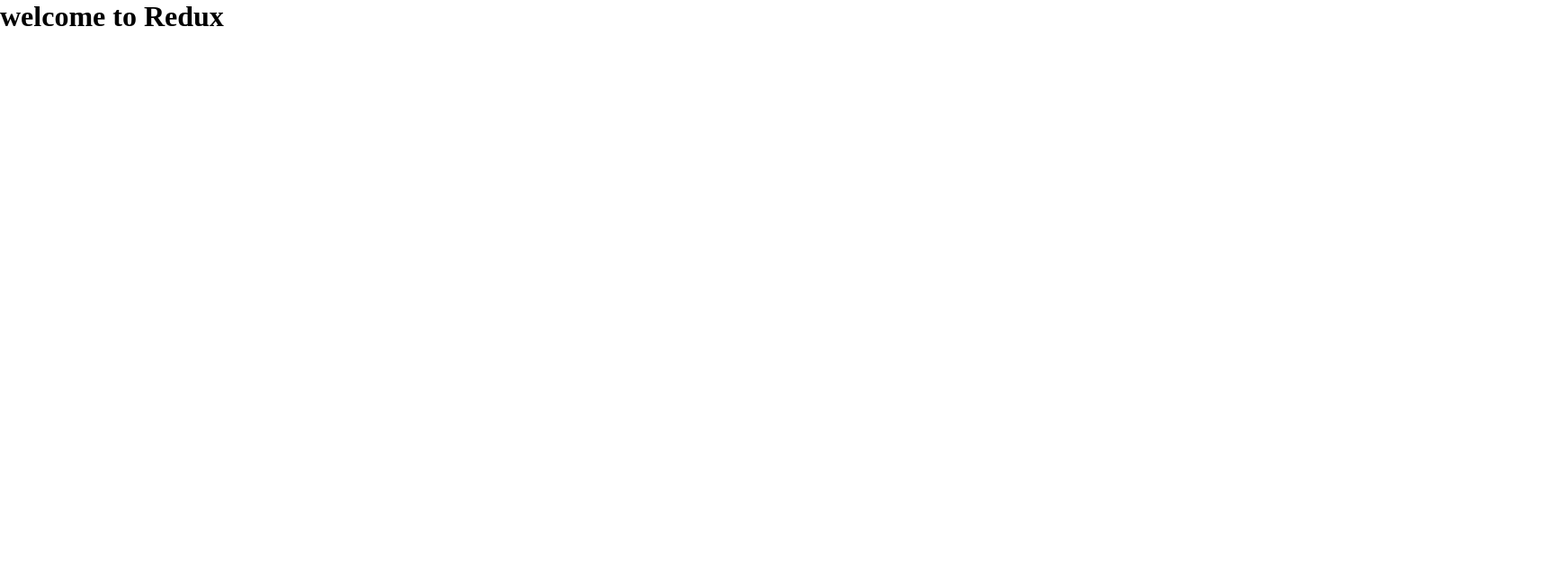
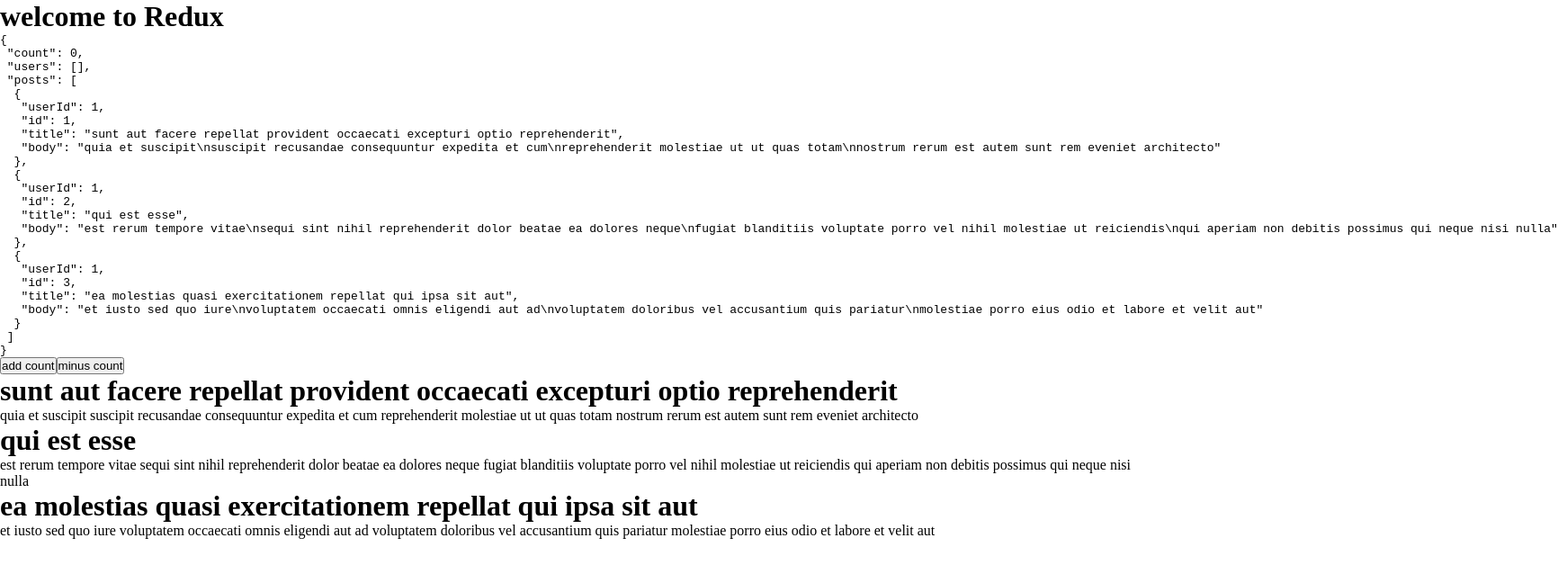
Before and after one commit to BrownEdgar/React-Family, a React (Vite) app: page / in a window 1280 px wide. Shown: the top 638 px of the page at 90% size, 1732 px wide, since content can reach past the window. Built offline with nearby package versions, Linux system fonts and the light colour scheme.

Commit message:
added redux example part one

```diff
--- a/package.json
+++ b/package.json
@@ -11,6 +11,7 @@
     "start": "concurrently \"npm run dev\" \"json-server --w db.json\""
   },
   "dependencies": {
+    "@reduxjs/toolkit": "^1.9.5",
     "axios": "^1.4.0",
     "concurrently": "^8.2.0",
     "formik": "^2.4.0",
@@ -22,9 +23,11 @@
     "react": "^18.2.0",
     "react-dom": "^18.2.0",
     "react-paginate": "^8.2.0",
+    "react-redux": "^8.1.0",
     "react-router": "^6.11.2",
     "react-router-dom": "^6.11.2",
     "react-slick": "^0.29.0",
+    "redux": "^4.2.1",
     "sass": "^1.62.1",
     "server": "^1.0.38",
     "uuid": "^9.0.0",
--- a/src/App.jsx
+++ b/src/App.jsx
@@ -1,9 +1,24 @@
+import { useSelector,useDispatch } from "react-redux"
+import Posts from "./components/Posts";
 
 
 export default function App() {
+
+	const store = useSelector((store) => store);
+	const dispatch = useDispatch()
+	const handleClick = (type) => {
+		dispatch({type})
+
+	}
 	return (
 		<div>
-			<h1> welcome to Redux</h1>
+			<h1> welcome to Redux </h1>
+			<pre>
+				{JSON.stringify(store,null,1)}
+			</pre>
+			<button onClick={() => handleClick('plus')}>add count</button>
+			<button onClick={() => handleClick('minus')}>minus count</button>
+			<Posts />
 		</div>
 	)
 }
--- /dev/null
+++ b/src/components/Posts.jsx
@@ -0,0 +1,20 @@
+import { useSelector } from "react-redux"
+
+
+export default function Posts() {
+	const posts = useSelector(state => state.posts)
+	return (
+		<div>
+			{
+				posts.map(post => {
+					return (
+						<div key={post.id}>
+							<h1>{post.title}</h1>
+							<p>{post.body}</p>
+						</div>
+					)
+				})
+			}
+		</div>
+	)
+}
--- a/src/main.jsx
+++ b/src/main.jsx
@@ -1,6 +1,12 @@
 import ReactDOM from 'react-dom/client'
 import App from './App'
+import { Provider } from 'react-redux'
 import './index.css'
+import { store } from './store/store'
 
 
-ReactDOM.createRoot(document.getElementById('root')).render(<App />)
+ReactDOM.createRoot(document.getElementById('root')).render(
+	<Provider store={store}>
+		<App />
+	</Provider>
+)
--- /dev/null
+++ b/src/store/features/countSlice.js
@@ -0,0 +1,9 @@
+const initialCountValue = 0;
+
+export default function countReducer(state = initialCountValue, action) {
+	switch (action.type) {
+		case 'minus': return state - 1;
+		case 'plus': return state + 1;
+		default: return state
+	}
+}
--- /dev/null
+++ b/src/store/features/postsSlice.js
@@ -0,0 +1,26 @@
+const initialPostValue = [{
+	"userId": 1,
+	"id": 1,
+	"title": "sunt aut facere repellat provident occaecati excepturi optio reprehenderit",
+	"body": "quia et suscipit\nsuscipit recusandae consequuntur expedita et cum\nreprehenderit molestiae ut ut quas totam\nnostrum rerum est autem sunt rem eveniet architecto"
+},
+	{
+		"userId": 1,
+		"id": 2,
+		"title": "qui est esse",
+		"body": "est rerum tempore vitae\nsequi sint nihil reprehenderit dolor beatae ea dolores neque\nfugiat blanditiis voluptate porro vel nihil molestiae ut reiciendis\nqui aperiam non debitis possimus qui neque nisi nulla"
+	},
+	{
+		"userId": 1,
+		"id": 3,
+		"title": "ea molestias quasi exercitationem repellat qui ipsa sit aut",
+		"body": "et iusto sed quo iure\nvoluptatem occaecati omnis eligendi aut ad\nvoluptatem doloribus vel accusantium quis pariatur\nmolestiae porro eius odio et labore et velit aut"
+	}]
+
+export default function postReducer (state = initialPostValue, { type })  {
+	switch (type) {
+
+	default:
+		return state
+	}
+}
--- /dev/null
+++ b/src/store/features/usersSlice.js
@@ -0,0 +1,8 @@
+ const initialUsersValue = [];
+
+export default function usersReducer(state = initialUsersValue, action) {
+	switch (action.type) {
+		case 'plus': return ["Anahit"];
+		default: return state
+	}
+}
--- /dev/null
+++ b/src/store/store.js
@@ -0,0 +1,14 @@
+import { configureStore } from "@reduxjs/toolkit";
+import countReducer from "./features/countSlice";
+import usersReducer from "./features/usersSlice";
+import postReducer from "./features/postsSlice";
+
+
+ export const store = configureStore({
+	reducer:{
+		count: countReducer,
+		users: usersReducer,
+		posts: postReducer
+
+	}
+})
```
Also changed, not shown: 1 other file (tests, documents, lock files or other folders).
